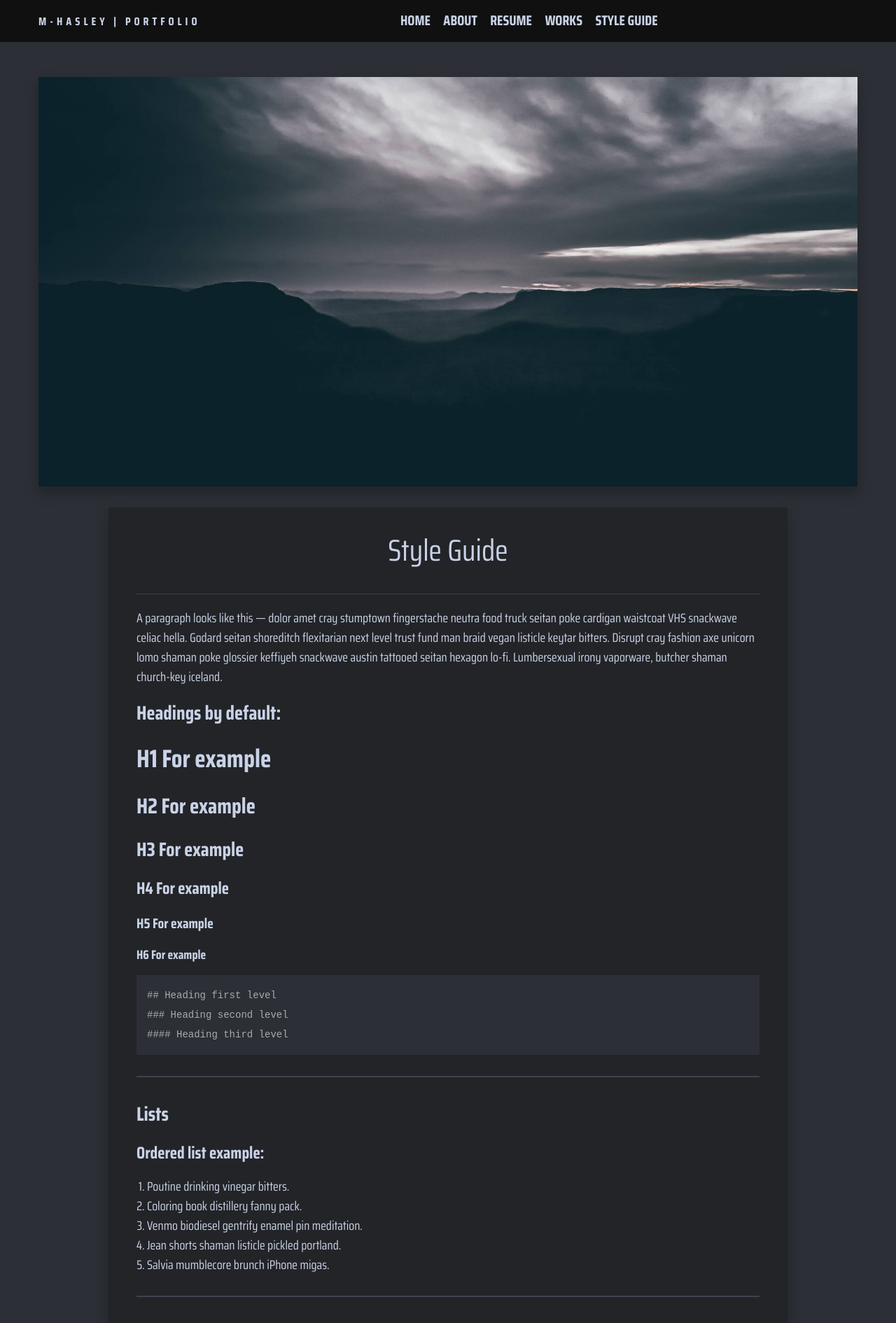
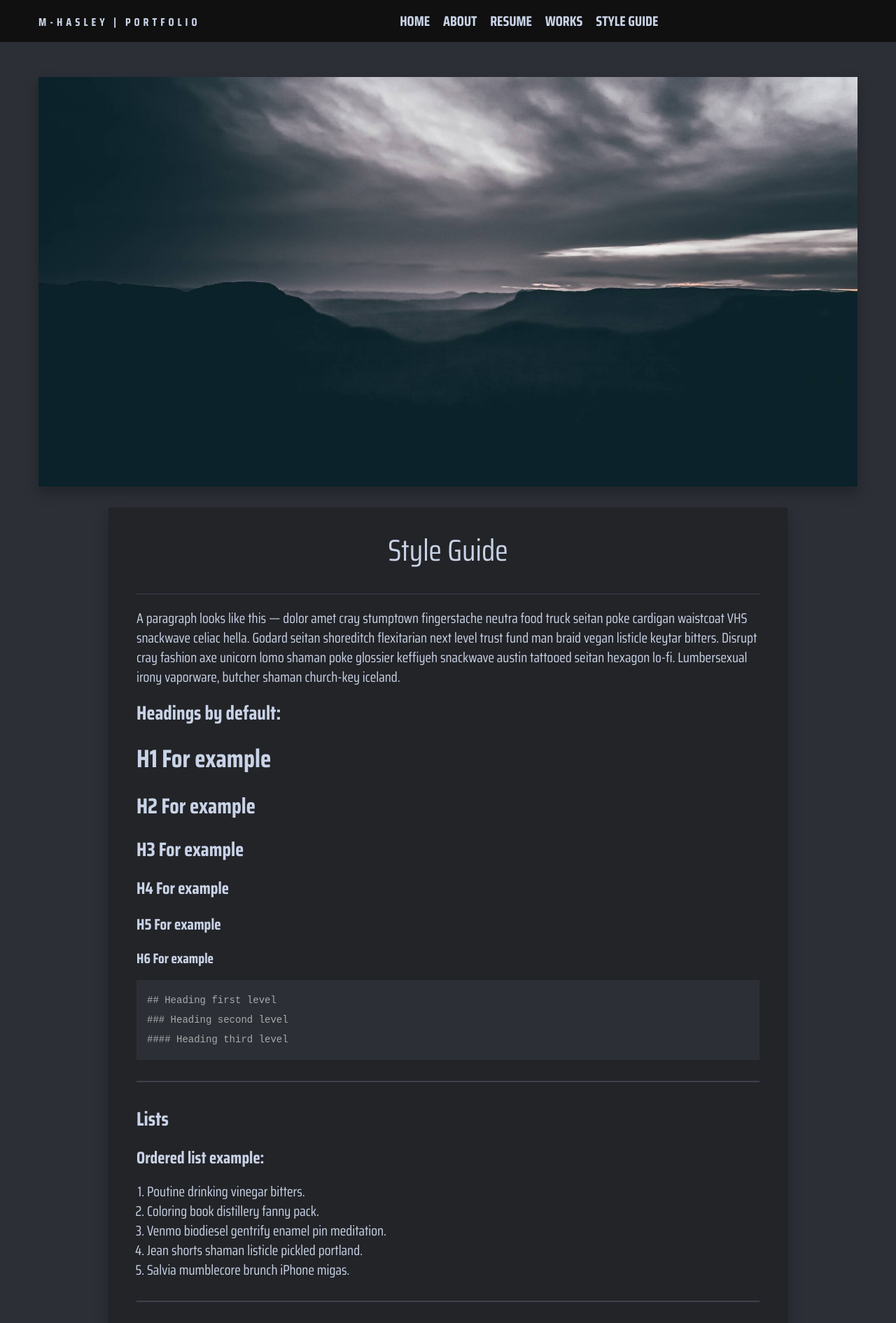
Before and after one commit to mhasley/mhasley.github.io, a Jekyll site: the page built from _pages/styleguide.md, in a window 1280 px wide. Shown: the top 1890 px of the page at 70% size. Built offline with Jekyll 4.4.1, drawn with Linux system fonts in a browser that asks for light colours; nearby versions of some CDN libraries.

Commit message:
Update _base.scss

```diff
--- a/_sass/2-base/_base.scss
+++ b/_sass/2-base/_base.scss
@@ -1,5 +1,5 @@
 // Body
-$base-font-size: 18px;
+$base-font-size: 20px;
 $base-font-style: normal;
 $base-font-variant: normal;
 $base-font-weight: normal;
@@ -49,8 +49,8 @@ $font-size-h1:  36px;
 $font-size-h2:  31px;
 $font-size-h3:  28px;
 $font-size-h4:  24px;
-$font-size-h5:  20px;
-$font-size-h6:  18px;
+$font-size-h5:  22px;
+$font-size-h6:  20px;
 
 $heading-line-height: 1.2;
 
```
